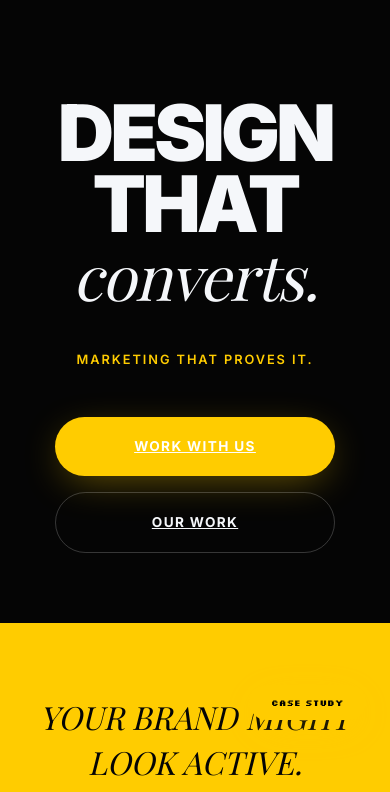
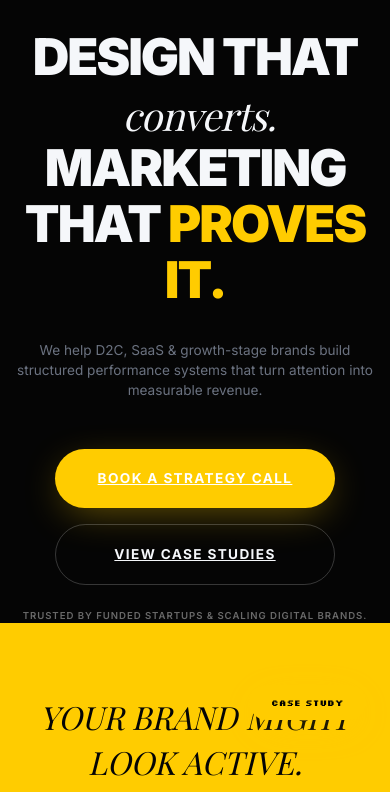
Before and after one commit to PixelNProof/web, a website built with Vite: page index.html in a window 390 px wide. Shown: the part 52-844 px from the top of the page. Built offline with nearby package versions, Linux system fonts and the light colour scheme; a web font is replaced by a local one.

Commit message:
feat(ui): update hero section with targeted copy, unified headline, and micro proof text

```diff
--- a/index.html
+++ b/index.html
@@ -117,15 +117,19 @@
     <!-- Hero -->
     <section class="hero-oversized container">
       <div class="hero-huge-text reveal-up">
-        <h1>
-          DESIGN THAT <br>
-          <span class="serif-italic">converts.</span>
+        <h1 class="hero-headline">
+          DESIGN THAT <span class="serif-italic">converts.</span><br>
+          MARKETING THAT <span class="accent-text">PROVES IT.</span>
         </h1>
-        <p class="hero-subtitle">MARKETING THAT PROVES IT.</p>
+        <p class="hero-subtitle-new">
+          We help D2C, SaaS & growth-stage brands build structured performance systems that turn attention into
+          measurable revenue.
+        </p>
         <div class="hero-ctas">
-          <a href="/contact" class="btn-primary">Work with us</a>
-          <a href="#services" class="btn-secondary">Our Work</a>
+          <a href="/contact" class="btn-primary">Book a Strategy Call</a>
+          <a href="#services" class="btn-secondary">View Case Studies</a>
         </div>
+        <p class="hero-micro-proof">Trusted by funded startups & scaling digital brands.</p>
       </div>
     </section>
 
--- a/src/style.css
+++ b/src/style.css
@@ -309,28 +309,44 @@ h3 {
   padding-top: 60px;
 }
 
-.hero-huge-text h1 {
-  font-size: 10rem;
-  line-height: 0.8;
-  letter-spacing: -0.05em;
+.hero-headline {
+  font-size: clamp(3.5rem, 6.5vw, 6.5rem);
+  line-height: 1.1;
+  letter-spacing: -0.04em;
   max-width: 1400px;
-  margin-bottom: 3rem;
+  margin-bottom: 2rem;
   font-weight: 900;
-}
-
-.hero-huge-text h1 .serif-italic {
-  display: block;
-  font-size: 7rem;
-  margin-top: -1rem;
+  text-transform: uppercase;
+}
+
+.hero-headline .serif-italic {
+  display: inline-block;
+  font-size: clamp(3.5rem, 6vw, 6rem);
   letter-spacing: -0.02em;
-}
-
-.hero-subtitle {
-  font-size: 1.1rem;
+  margin-left: 0.5rem;
+  text-transform: lowercase;
+}
+
+.hero-headline .accent-text {
+  color: var(--accent);
+}
+
+.hero-subtitle-new {
+  font-size: clamp(1.1rem, 2vw, 1.25rem);
+  font-weight: 400;
+  color: var(--text-muted);
+  max-width: 700px;
+  line-height: 1.6;
+  margin: 0 auto 3.5rem auto;
+}
+
+.hero-micro-proof {
+  font-size: 0.8rem;
   font-weight: 600;
-  letter-spacing: 0.4em;
-  color: var(--accent);
+  letter-spacing: 0.1em;
+  color: rgba(255, 255, 255, 0.4);
   text-transform: uppercase;
+  margin-top: 2rem;
 }
 
 /* Yellow Conversion Banner */
@@ -1189,20 +1205,22 @@ h3 {
     padding-top: 80px;
   }
 
-  .hero-huge-text h1 {
-    font-size: 18vw;
-    line-height: 0.9;
-  }
-
-  .hero-huge-text h1 .serif-italic {
-    font-size: 14vw;
-    margin-top: 0.5rem;
-  }
-
-  .hero-subtitle {
-    font-size: 0.9rem;
-    letter-spacing: 0.2em;
+  .hero-headline {
+    font-size: 10vw;
+  }
+
+  .hero-headline .serif-italic {
+    font-size: 10vw;
+  }
+
+  .hero-subtitle-new {
+    font-size: 0.95rem;
     margin-bottom: 2rem;
+  }
+
+  .hero-micro-proof {
+    font-size: 0.7rem;
+    margin-top: 1.5rem;
   }
 
   .hero-ctas {
@@ -1518,18 +1536,21 @@ h3 {
     --section-padding: 4.5rem;
   }
 
-  .hero-huge-text h1 {
-    font-size: 20vw;
-  }
-
-  .hero-huge-text h1 .serif-italic {
-    font-size: 16vw;
-  }
-
-  .hero-subtitle {
-    font-size: 0.8rem;
-    letter-spacing: 0.15em;
-    margin-bottom: 2rem;
+  .hero-headline {
+    font-size: 12vw;
+  }
+
+  .hero-headline .serif-italic {
+    font-size: 12vw;
+  }
+
+  .hero-subtitle-new {
+    font-size: 0.85rem;
+    line-height: 1.5;
+  }
+
+  .hero-micro-proof {
+    font-size: 0.6rem;
   }
 
   .section-label {
```
